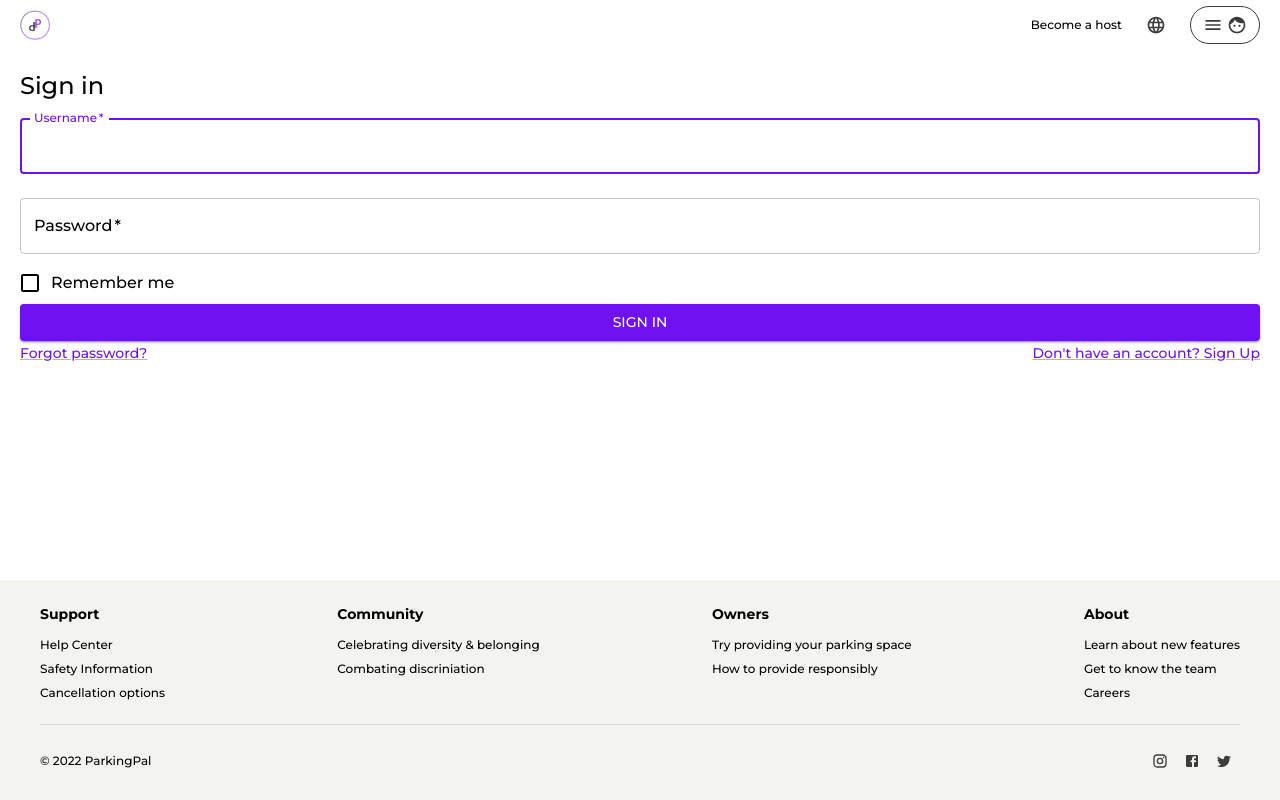
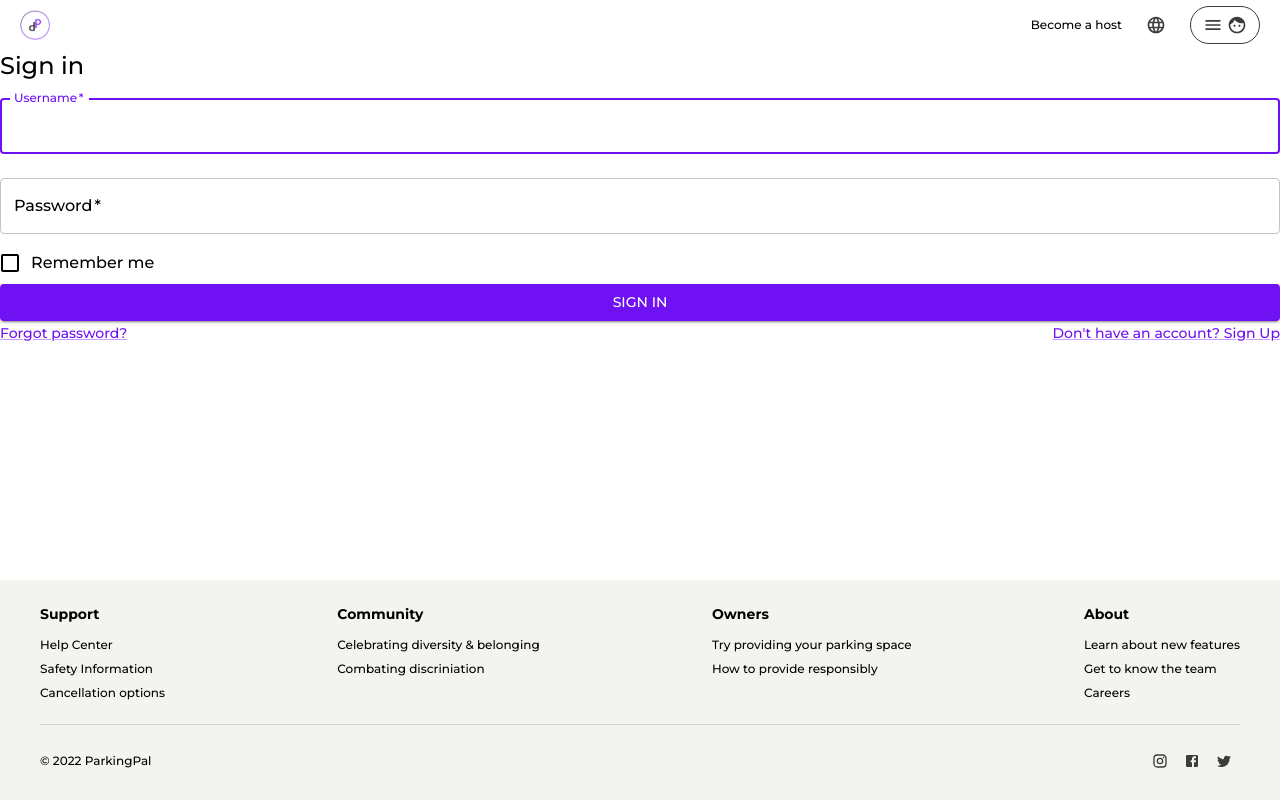
Before and after one commit to tessaRuckstuhl/ParkingPal, a React (Create React App) app in the folder client/: page / in a window 1280 px wide. Built offline with nearby package versions, Linux system fonts and the light colour scheme.

Commit message:
quickfix footer

```diff
--- a/client/src/layout/Default.js
+++ b/client/src/layout/Default.js
@@ -7,9 +7,7 @@ const Default = ({ children }) => {
     <>
       <Navbar />
       {/* making sure the page stretches between navbar and footer */}
-      <div className='p-5 h-[calc(100%_-_270px)]'>
-      {children}
-      </div>
+      <div className="min-h-[calc(100%_-_270px)] overflow-auto">{children}</div>
       <Footer />
     </>
   );
--- a/client/src/layout/Footer.js
+++ b/client/src/layout/Footer.js
@@ -36,7 +36,7 @@ const Footer = () => {
     },
   ];
   return (
-    <div className="bg-offWhite flex flex-col justify-center px-10 h-[220px]">
+    <div className="bg-offWhite flex flex-col justify-center px-10 h-[220px] bottom-0">
       <div className="flex py-5 justify-between">
         {/* links by sections */}
         {sections.map((section, idx) => (
```
